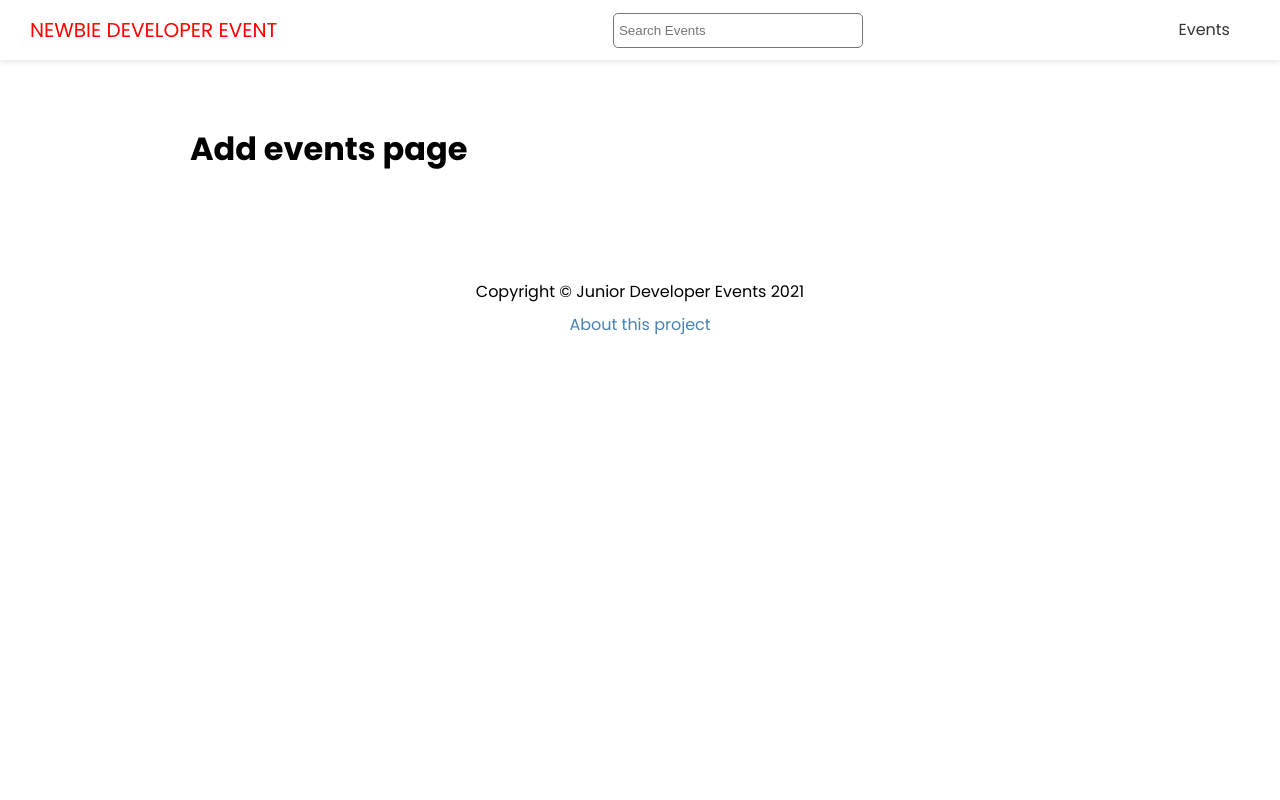
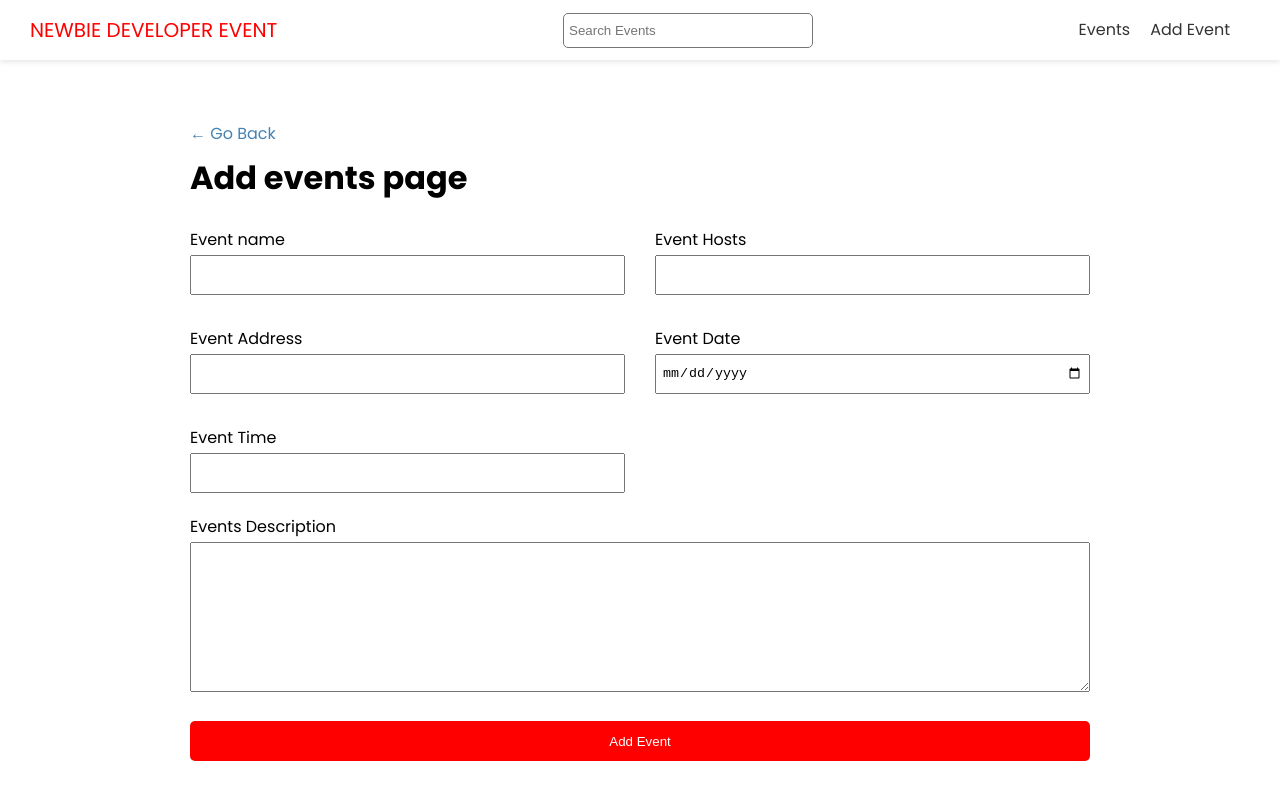
Before and after one commit to sunmengyue/junior-developer-meetup, a Next.js app: page /events/add in a window 1280 px wide. Shown: the top 800 px of the page. Built offline with nearby package versions, Linux system fonts and the light colour scheme; no server answers.

Commit message:
implement add an event

```diff
--- a/components/Header.js
+++ b/components/Header.js
@@ -14,6 +14,9 @@
           <li>
             <Link href="/events">Events</Link>
           </li>
+          <li>
+            <Link href="/events/add">Add Event</Link>
+          </li>
         </ul>
       </nav>
     </header>
--- a/package.json
+++ b/package.json
@@ -12,7 +12,8 @@
     "qs": "^6.10.1",
     "react": "17.0.2",
     "react-dom": "17.0.2",
-    "react-icons": "^4.3.1"
+    "react-icons": "^4.3.1",
+    "react-toastify": "^8.1.0"
   },
   "devDependencies": {
     "eslint": "7",
--- a/pages/events/add.js
+++ b/pages/events/add.js
@@ -1,8 +1,126 @@
+import { useState } from 'react';
+import { useRouter } from 'next/router';
+import { ToastContainer, toast } from 'react-toastify';
+import 'react-toastify/dist/ReactToastify.css';
+import Link from 'next/link';
 import Layout from '@/components/Layout';
+import { API_URL } from '@/config/index';
+import styles from '@/styles/Form.module.css';
+import EventPage from './[slug]';
+
 export default function AddPage() {
+  const [values, setValues] = useState({
+    name: '',
+    hosts: '',
+    address: '',
+    date: '',
+    time: '',
+    description: '',
+  });
+
+  const router = useRouter();
+
+  const handleInputChange = (e) => {
+    const { name, value } = e.target;
+    setValues({ ...values, [name]: value });
+  };
+
+  const handleSubmit = async (e) => {
+    e.preventDefault();
+    const hasEmptyFields = Object.values(values).some(
+      (inputVal) => inputVal === '',
+    );
+
+    if (hasEmptyFields) {
+      toast.error('Please fill in all fields');
+    }
+
+    const res = await fetch(`${API_URL}/events/`, {
+      method: 'POST',
+      headers: {
+        'Content-Type': 'application/json',
+      },
+      body: JSON.stringify(values),
+    });
+
+    if (!res.ok) {
+      toast.error('Something went wrong');
+    } else {
+      const evt = await res.json();
+      router.push(`/events/${evt.slug}`);
+    }
+  };
+
   return (
     <Layout title="Add New Event">
+      <Link href="/events"> ← Go Back</Link>
       <h1>Add events page</h1>
+      <ToastContainer autoClose={2500} />
+      <form onSubmit={handleSubmit} className={styles.form}>
+        <div className={styles.grid}>
+          <div>
+            <label htmlFor="name">Event name</label>
+            <input
+              type="text"
+              id="name"
+              name="name"
+              value={values.name}
+              onChange={handleInputChange}
+            />
+          </div>
+          <div>
+            <label htmlFor="hosts">Event Hosts</label>
+            <input
+              type="text"
+              id="hosts"
+              name="hosts"
+              value={values.hosts}
+              onChange={handleInputChange}
+            />
+          </div>
+          <div>
+            <label htmlFor="address">Event Address</label>
+            <input
+              type="text"
+              id="address"
+              name="address"
+              value={values.address}
+              onChange={handleInputChange}
+            />
+          </div>
+          <div>
+            <label htmlFor="date">Event Date</label>
+            <input
+              type="date"
+              id="date"
+              name="date"
+              value={values.date}
+              onChange={handleInputChange}
+            />
+          </div>
+          <div>
+            <label htmlFor="time">Event Time</label>
+            <input
+              type="text"
+              id="time"
+              name="time"
+              value={values.time}
+              onChange={handleInputChange}
+            />
+          </div>
+        </div>
+        <div>
+          <label htmlFor="description">Events Description</label>
+          <textarea
+            type="text"
+            name="description"
+            id="description"
+            value={values.description}
+            onChange={handleInputChange}
+          ></textarea>
+        </div>
+        <input type="submit" value="Add Event" className="btn" />
+      </form>
     </Layout>
   );
 }
--- /dev/null
+++ b/styles/Form.module.css
@@ -0,0 +1,39 @@
+.form label {
+  display: block;
+}
+
+.form input {
+  width: 100%;
+  height: 40px;
+  padding: 5px;
+}
+
+.form textarea {
+  width: 100%;
+  height: 150px;
+}
+
+.form input[type='submit'] {
+  display: block;
+  width: 100%;
+  margin: 20px 0 30px;
+}
+
+.form .file {
+  border: 1px #ccc solid;
+  background-color: #f4f4f4;
+  padding: 10px;
+}
+
+.grid {
+  display: grid;
+  grid-template-columns: 1fr 1fr;
+  gap: 30px;
+  margin-bottom: 20px;
+}
+
+@media (max-width: 600px) {
+  .grid {
+    grid-template-columns: 1fr;
+  }
+}
--- a/styles/globals.css
+++ b/styles/globals.css
@@ -64,3 +64,7 @@
 .btn-icon svg {
   margin-right: 5px;
 }
+
+input:focus {
+  outline: none;
+}
```
Also changed, not shown: 1 other file (tests, documents, lock files or other folders).
